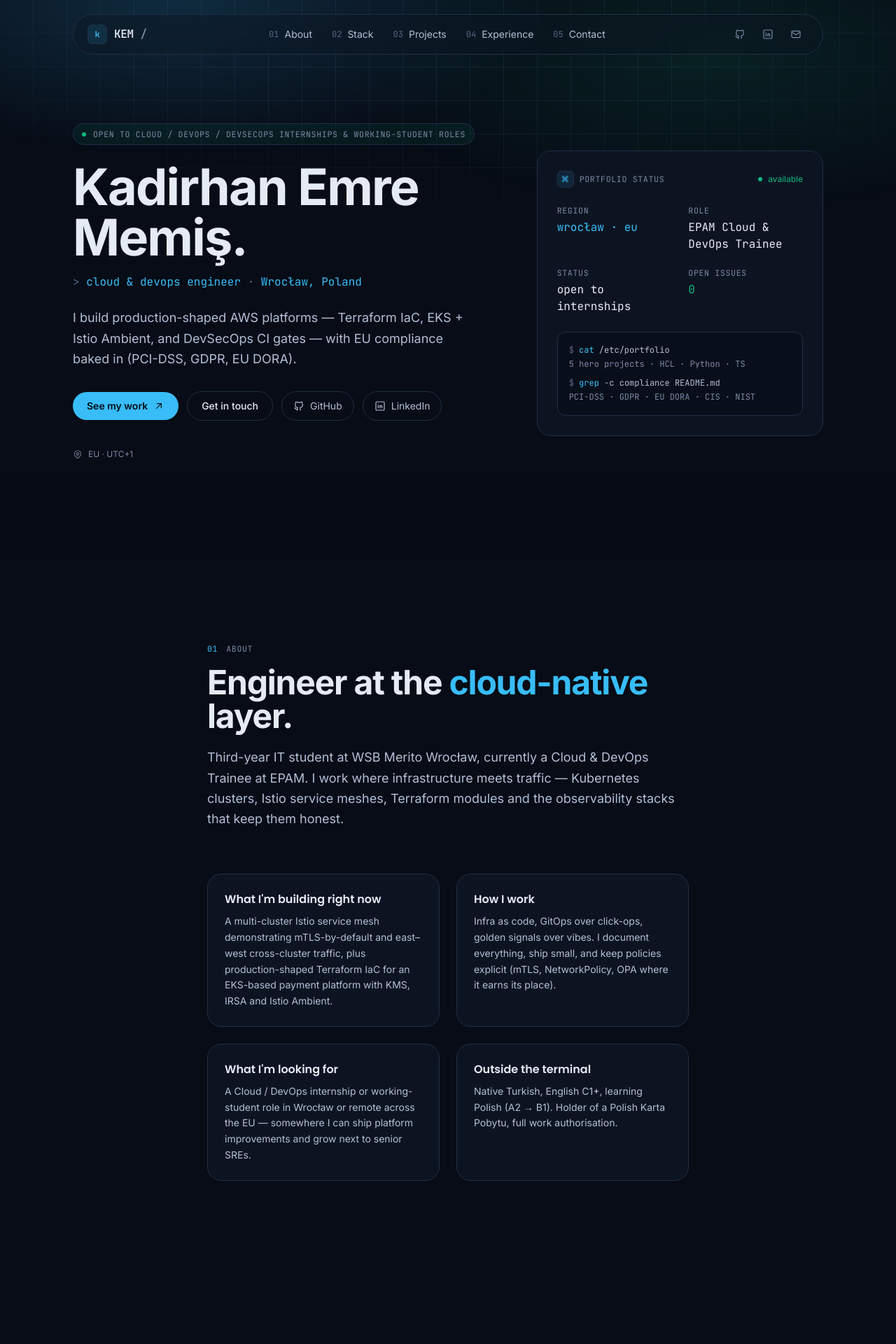
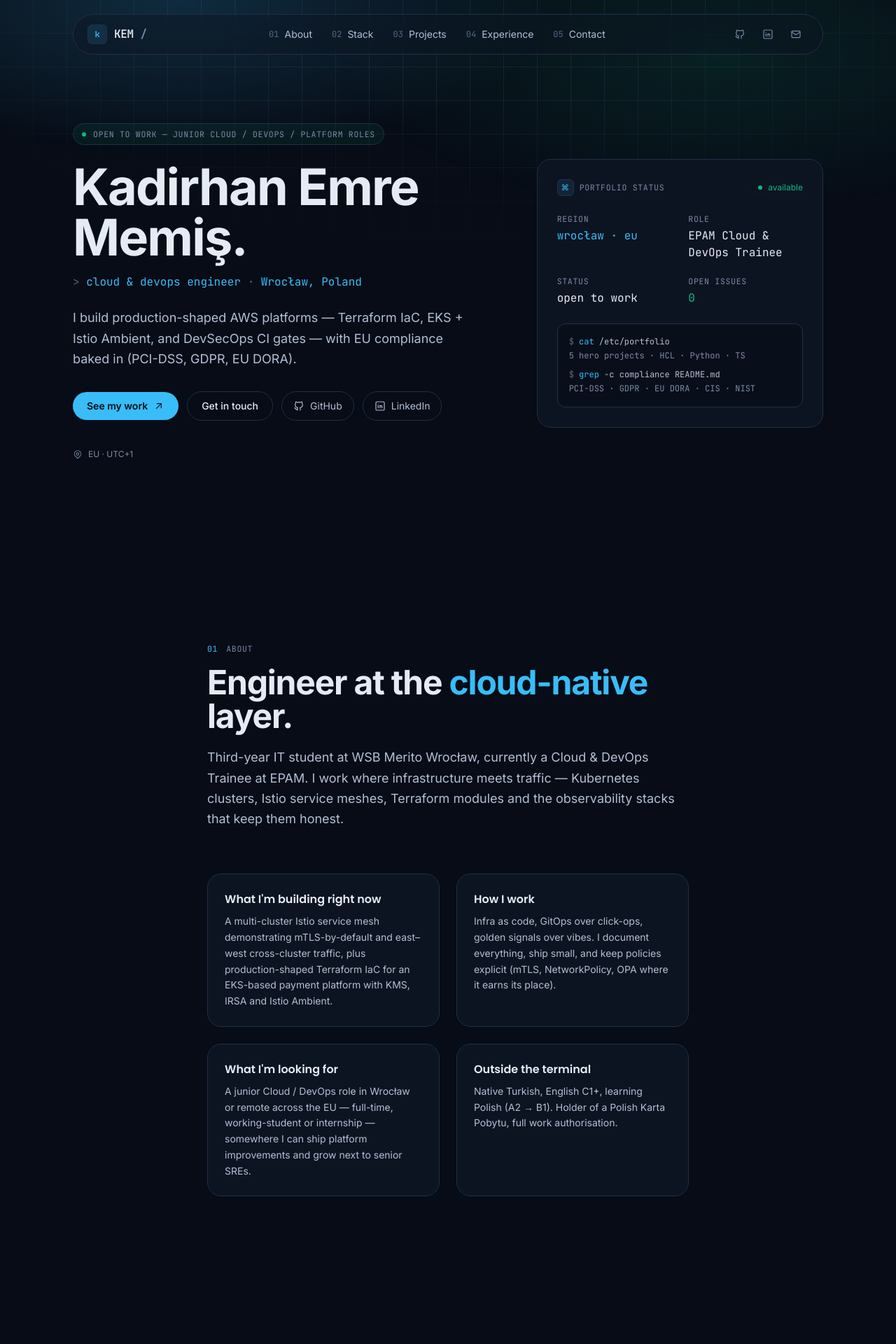
Before and after one commit to kassvl/CvWebsite, a React (Vite) app: page / in a window 1280 px wide. Shown: the top 1920 px of the page at 70% size. Built offline with nearby package versions, Linux system fonts and the light colour scheme.

Commit message:
Broaden availability: open to work (junior Cloud/DevOps), not internship-only

```diff
--- a/src/components/sections/About.tsx
+++ b/src/components/sections/About.tsx
@@ -32,7 +32,7 @@ export function About() {
         />
         <Card
           title="What I'm looking for"
-          body="A Cloud / DevOps internship or working-student role in Wrocław or remote across the EU — somewhere I can ship platform improvements and grow next to senior SREs."
+          body="A junior Cloud / DevOps role in Wrocław or remote across the EU — full-time, working-student or internship — somewhere I can ship platform improvements and grow next to senior SREs."
         />
         <Card
           title="Outside the terminal"
--- a/src/components/sections/Contact.tsx
+++ b/src/components/sections/Contact.tsx
@@ -54,7 +54,7 @@ export function Contact() {
           <span className="text-[rgb(var(--rgb-brand-primary))]">together</span>.
         </>
       }
-      description="Cloud / DevOps internships, working-student opportunities, OSS collaboration — drop a message or grab a channel below."
+      description="Junior Cloud / DevOps roles, working-student opportunities, OSS collaboration — drop a message or grab a channel below."
     >
       <div className="grid gap-8 lg:grid-cols-2">
         <div className="space-y-3">
--- a/src/data/profile.ts
+++ b/src/data/profile.ts
@@ -7,7 +7,7 @@ export const profile = {
     'I build production-shaped AWS platforms — Terraform IaC, EKS + Istio Ambient, and DevSecOps CI gates — with EU compliance baked in (PCI-DSS, GDPR, EU DORA).',
   location: 'Wrocław, Poland',
   region: 'EU · UTC+1',
-  status: 'Open to Cloud / DevOps / DevSecOps internships & working-student roles',
+  status: 'Open to work — junior Cloud / DevOps / Platform roles',
   email: 'kadirhanemre@proton.me',
   phone: '+48 572 412 433',
   github: 'https://github.com/kassvl',
@@ -19,7 +19,7 @@ export const profile = {
   systemStatus: {
     region: 'wrocław · eu',
     role: 'EPAM Cloud & DevOps Trainee',
-    status: 'open to internships',
+    status: 'open to work',
     incidents: 0,
   },
 } as const
```
